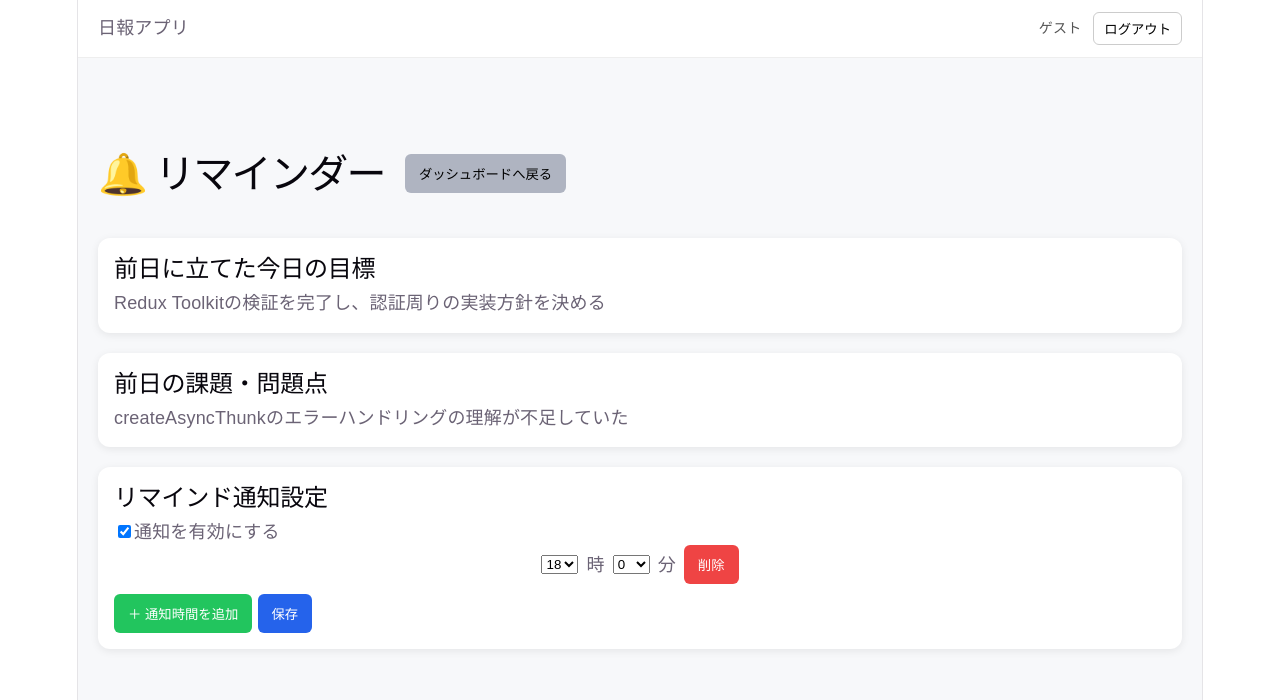
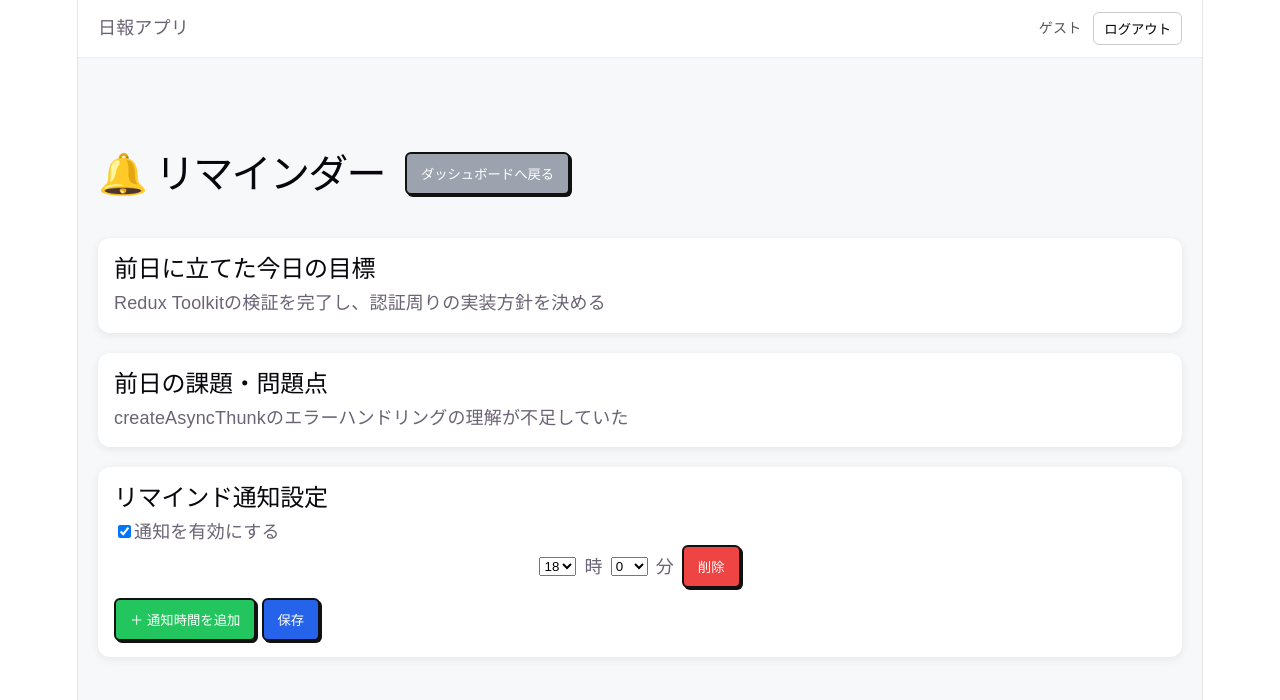
Before and after one commit to tokoMatsubara/Nippo_group7, a React app in the folder frontend/: page /remind in a window 1280 px wide. Shown: the top 700 px of the page. Built offline with nearby package versions, Linux system fonts and the light colour scheme; the HTML template or start-up script is replaced by a standard one.

Commit message:
UI調整

```diff
--- a/frontend/src/styles/common.css
+++ b/frontend/src/styles/common.css
@@ -30,13 +30,18 @@
     padding: 10px 14px;
     background: #2563eb;
     color: white;
-    border: none;
+    border: 2px solid #111;
     border-radius: 6px;
     cursor: pointer;
+    position: relative;
+    box-shadow: 2px 2px 0 #111;
+    transition: box-shadow 0.2s ease, transform 0.2s ease
 }
 
 .primaryButton:hover {
     background: #1d4ed8;
+    box-shadow: 0 0 0 #111;
+    outline: 0;
 }
 
 .primaryButton:disabled {
@@ -48,15 +53,26 @@
 /* 戻るボタン（統一） */
 .backButton {
     padding: 10px 14px;
-    background: #afb4c1;
-    color: #000000;
-    border: none;
+    background: #9ca3af;
+    color: white;
+    border: 2px solid #111;
     border-radius: 6px;
     cursor: pointer;
+    position: relative;
+    box-shadow: 2px 2px 0 #111;
+    transition: box-shadow 0.2s ease, transform 0.2s ease
 }
 
 .backButton:hover {
-    background: #9ca3af;
+    background: #8b909a;
+    box-shadow: 0 0 0 #111;
+    outline: 0;
+}
+
+.backButton:disabled {
+    opacity: 0.6;
+    cursor: not-allowed;
+    background: #d1d5db;
 }
 
 /* アラートボタン（赤統一）*/
@@ -64,13 +80,24 @@
     padding: 10px 14px;
     background: #ef4444;
     color: white;
-    border: none;
+    border: 2px solid #111;
     border-radius: 6px;
     cursor: pointer;
+    position: relative;
+    box-shadow: 2px 2px 0 #111;
+    transition: box-shadow 0.2s ease, transform 0.2s ease
 }
 
 .dangerButton:hover {
     background: #dc2626;
+    box-shadow: 0 0 0 #111;
+    outline: 0;
+}
+
+.dangerButton:disabled {
+    opacity: 0.6;
+    cursor: not-allowed;
+    background: #fca5a5;
 }
 
 /* 追加ボタン（緑統一）*/
@@ -78,15 +105,25 @@
     padding: 10px 14px;
     background: #22c55e;
     color: white;
-    border: none;
+    border: 2px solid #111;
     border-radius: 6px;
     cursor: pointer;
+    position: relative;
+    box-shadow: 2px 2px 0 #111;
+    transition: box-shadow 0.2s ease, transform 0.2s ease
 }
 
 .addButton:hover {
     background: #16a34a;
+    box-shadow: 0 0 0 #111;
+    outline: 0;
 }
 
+.addButton:disabled {
+    opacity: 0.6;
+    cursor: not-allowed;
+    background: #86efac;
+}
 
 /* 各画面のタイトル用 */
 .header {
@@ -110,22 +147,18 @@
 .button-56 {
     content: "";
     position: relative;
-
     background: #fee6e3;
     border: 2px solid #111;
     border-radius: 8px;
     color: #111;
-
     padding: 16px;
     margin-bottom: 20px;
-
-    box-shadow: 8px 8px 0 #111;
-
+    box-shadow: 4px 4px 0 #111;
     transition: box-shadow 0.2s ease, transform 0.2s ease;
 }
 
 .button-56:hover {
-    transform: translate(-2px, -2px);
+    background: #f8d9d7;
     box-shadow: 0 0 0 #111;
     outline: 0;
 }
@@ -149,7 +182,7 @@
     padding: 16px;
     margin-bottom: 20px;
 
-    box-shadow: 8px 8px 0 #111;
+    box-shadow: 6px 6px 0 #111;
 
     transition: transform 0.2s ease;
 }
```
